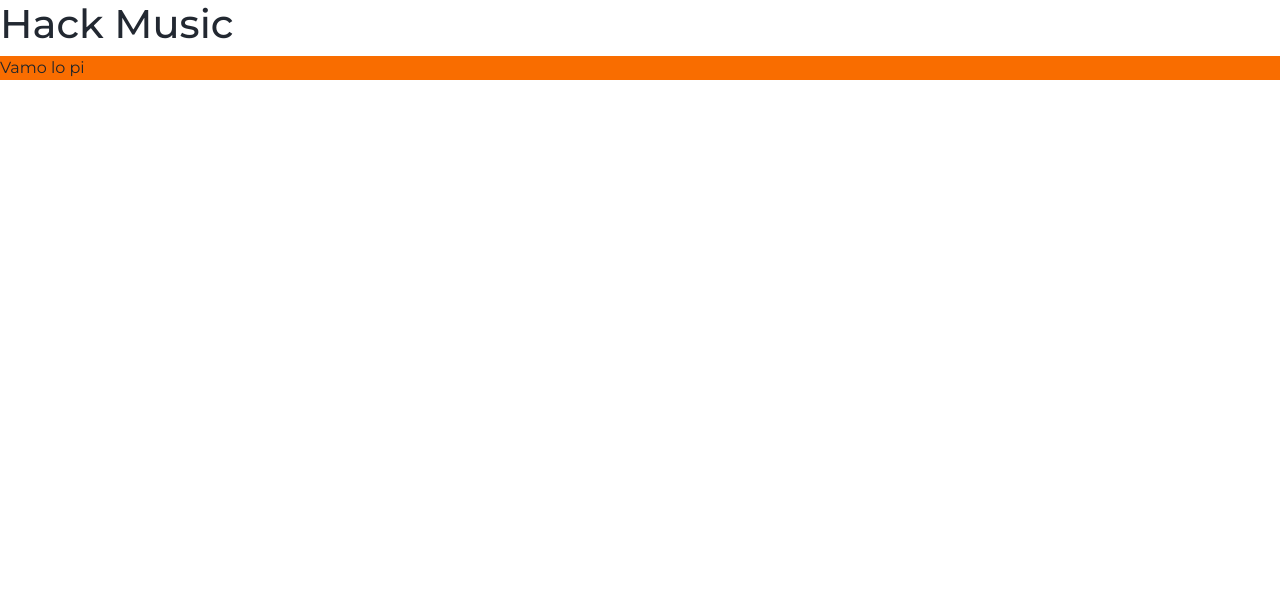
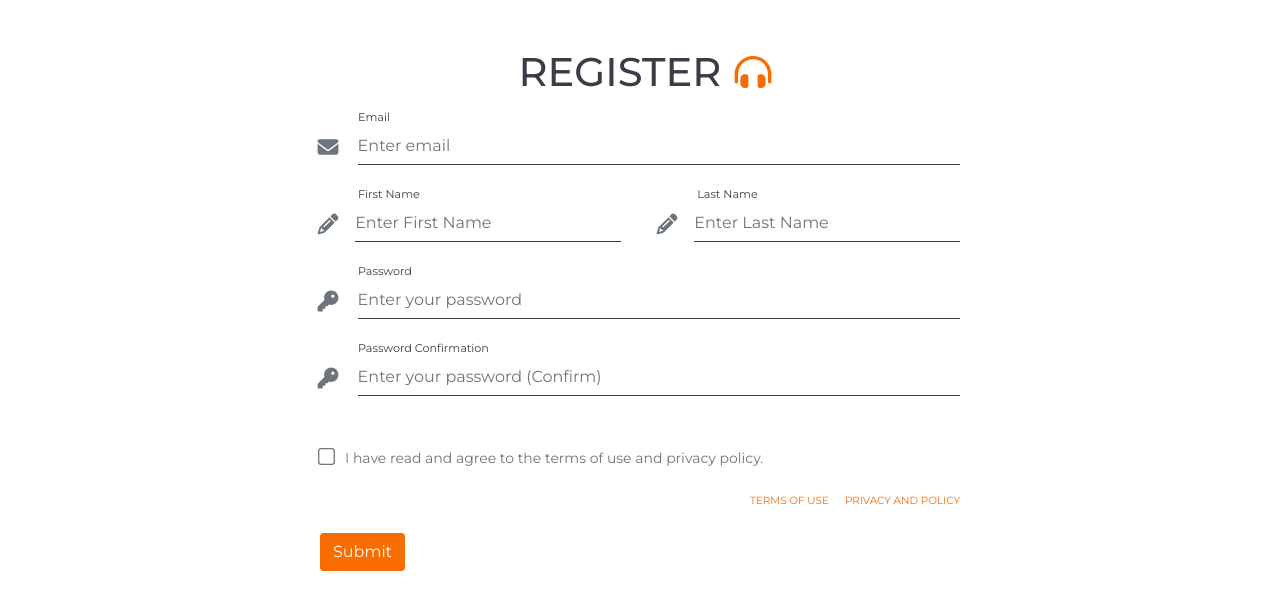
Before and after one commit to gabi-bm/hack-music-front, a React (Create React App) app: page /register in a window 1280 px wide. Shown: the top 610 px of the page. Built offline with nearby package versions, Linux system fonts and the light colour scheme.

Commit message:
Register and Login forms

```diff
--- a/package.json
+++ b/package.json
@@ -3,14 +3,19 @@
   "version": "0.1.0",
   "private": true,
   "dependencies": {
+    "@fortawesome/fontawesome-svg-core": "^6.1.1",
+    "@fortawesome/free-solid-svg-icons": "^6.1.1",
+    "@fortawesome/react-fontawesome": "^0.1.18",
     "@reduxjs/toolkit": "^1.8.2",
     "@testing-library/jest-dom": "^5.16.4",
     "@testing-library/react": "^13.3.0",
     "@testing-library/user-event": "^13.5.0",
+    "axios": "^0.27.2",
     "bootstrap": "^5.1.3",
     "react": "^18.2.0",
     "react-bootstrap": "^2.4.0",
     "react-dom": "^18.2.0",
+    "react-hook-form": "^7.32.2",
     "react-redux": "^8.0.2",
     "react-router-dom": "^6.3.0",
     "react-scripts": "5.0.1",
--- a/src/App.js
+++ b/src/App.js
@@ -1,11 +1,18 @@
 import "./App.css";
 import "bootstrap/dist/css/bootstrap.min.css";
+
+import Register from "./Pages/Register/Register";
+import Login from "./Pages/Login/Login";
+
+import { Routes, Route } from "react-router-dom";
 
 function App() {
   return (
     <div className="App">
-      <h1 className="tx-first-color">Hack Music</h1>
-      <p className="bg-third-color">Vamo lo pi</p>
+      <Routes>
+        <Route path="/register" element={<Register />}></Route>
+        <Route path="/login" element={<Login />}></Route>
+      </Routes>
     </div>
   );
 }
--- a/src/Pages/Login/Login.jsx
+++ b/src/Pages/Login/Login.jsx
@@ -1 +1,77 @@
 import "./Login.css";
+import { useForm } from "react-hook-form";
+
+import axios from "axios";
+import { Container, Form, Button } from "react-bootstrap";
+import { FontAwesomeIcon } from "@fortawesome/react-fontawesome";
+import { faEnvelope, faKey, faPlay } from "@fortawesome/free-solid-svg-icons";
+
+const Login = () => {
+  const {
+    register,
+    handleSubmit,
+    formState: { errors },
+  } = useForm();
+  const onSubmit = (data) => {
+    console.log(data);
+    axios.post(process.env.REACT_APP_SERVER_URL + "/tokens", data);
+  };
+  return (
+    <div>
+      {/* Nav */}
+      {/* Stringn en status order BACK */}
+      <Container className="mt-5 p-4" style={{ maxWidth: "472px" }}>
+        <Form onSubmit={handleSubmit(onSubmit)} className="border-bottom">
+          <div className="d-flex justify-content-center align-items-center">
+            <h1 className="me-3 tx-second-color">LOGIN</h1>
+            <FontAwesomeIcon
+              icon={faPlay}
+              className="mb-2"
+              style={{ transform: "scale(2.3)", color: "var(--third-color)" }}
+            />
+          </div>
+
+          <Form.Group className="mb-3">
+            <Form.Label className="tx-size-sm tx-second-color form-label">Email</Form.Label>
+            <div className="d-flex align-items-center">
+              <Form.Text className="form-icon-container">
+                <FontAwesomeIcon icon={faEnvelope} className="form-icon" />
+              </Form.Text>
+              <Form.Control
+                {...register("email")}
+                type="email"
+                placeholder="Enter email"
+                className="form-control ps-0"
+              />
+            </div>
+          </Form.Group>
+
+          <Form.Group className="mb-3">
+            <Form.Label className="tx-size-sm tx-second-color form-label">Password</Form.Label>
+            <div className="d-flex align-items-center">
+              <Form.Text className="form-icon-container">
+                <FontAwesomeIcon icon={faKey} className="form-icon" />
+              </Form.Text>
+              <Form.Control
+                {...register("password")}
+                type="password"
+                placeholder="Enter your password"
+                className="form-control ps-0"
+              />
+            </div>
+          </Form.Group>
+
+          <Button variant="custom" type="submit" className="bg-third-color custom-btn my-3">
+            Login
+          </Button>
+        </Form>
+        <div className="tx-third-color d-flex justify-content-start mt-3">
+          <span className="tx-size-sm me-3">CREATE ACCOUNT</span>
+          <span className="tx-size-sm">RESTORE PASSWORD</span>
+        </div>
+      </Container>
+    </div>
+  );
+};
+
+export default Login;
--- a/src/Pages/Register/Register.css
+++ b/src/Pages/Register/Register.css
@@ -0,0 +1,55 @@
+.form-group-half {
+  display: inline-block;
+  width: 47%;
+}
+
+@media only screen and (max-width: 785px) {
+  .form-group-half {
+    display: block;
+    width: 100%;
+  }
+}
+
+.form-label {
+  margin-left: 38px;
+  margin-bottom: 0;
+}
+
+.form-icon-container {
+  width: 40px;
+}
+
+.form-icon {
+  transform: scale(1.3);
+}
+
+.form-control {
+  border: none;
+  border-bottom: 1px solid var(--second-color);
+  border-radius: 0;
+}
+
+.form-control:focus {
+  box-shadow: none;
+  border-color: var(--third-color);
+}
+
+.form-check {
+  display: flex;
+  justify-content: center;
+  padding: 0;
+}
+
+.form-check-input {
+  margin: 0;
+}
+
+.custom-btn {
+  color: white;
+  background-color: var(--third-color)
+}
+
+.custom-btn:hover {
+  color: var(--third-color);
+  background-color: #ffcca6;
+}
--- a/src/Pages/Register/Register.jsx
+++ b/src/Pages/Register/Register.jsx
@@ -1 +1,136 @@
 import "./Register.css";
+import { useForm } from "react-hook-form";
+
+import axios from "axios";
+import { Container, Form, Button } from "react-bootstrap";
+import { FontAwesomeIcon } from "@fortawesome/react-fontawesome";
+import { faEnvelope, faPencil, faKey, faHeadphonesSimple } from "@fortawesome/free-solid-svg-icons";
+
+const Register = () => {
+  const {
+    register,
+    handleSubmit,
+    formState: { errors },
+  } = useForm();
+  const onSubmit = (data) => {
+    console.log(data);
+    axios.post(process.env.REACT_APP_SERVER_URL + "/users", data);
+  };
+
+  return (
+    <div>
+      {/* navbar solo con el logo */}
+      <Container className="mt-5" style={{ maxWidth: "760px" }}>
+        <div className="d-flex justify-content-center align-items-center">
+          <h1 className="me-4 tx-second-color">REGISTER</h1>
+          <FontAwesomeIcon
+            icon={faHeadphonesSimple}
+            className="mb-2"
+            style={{ transform: "scale(2.3)", color: "var(--third-color)" }}
+          />
+        </div>
+        <Form onSubmit={handleSubmit(onSubmit)} className="px-5">
+          <Form.Group className="mb-3">
+            <Form.Label className="tx-size-sm tx-second-color form-label">Email</Form.Label>
+            <div className="d-flex align-items-center">
+              <Form.Text className="form-icon-container">
+                <FontAwesomeIcon icon={faEnvelope} className="form-icon" />
+              </Form.Text>
+              <Form.Control
+                {...register("email")}
+                type="email"
+                placeholder="Enter email"
+                className="form-control ps-0"
+              />
+            </div>
+          </Form.Group>
+
+          <Form.Group className="mb-3 form-group-half">
+            <Form.Label className="tx-size-sm tx-second-color form-label">First Name</Form.Label>
+            <div className="d-flex align-items-center">
+              <Form.Text className="form-icon-container">
+                <FontAwesomeIcon icon={faPencil} className="form-icon" />
+              </Form.Text>
+              <Form.Control
+                {...register("firstName")}
+                type="text"
+                placeholder="Enter First Name"
+                className="form-control ps-0"
+              />
+            </div>
+          </Form.Group>
+
+          <Form.Group className="mb-3 form-group-half" style={{ float: "right" }}>
+            <Form.Label className="tx-size-sm tx-second-color form-label">Last Name</Form.Label>
+            <div className="d-flex align-items-center">
+              <Form.Text className="form-icon-container">
+                <FontAwesomeIcon icon={faPencil} className="form-icon" />
+              </Form.Text>
+              <Form.Control
+                {...register("lastName")}
+                type="text"
+                placeholder="Enter Last Name"
+                className="form-control ps-0"
+              />
+            </div>
+          </Form.Group>
+
+          <Form.Group className="mb-3">
+            <Form.Label className="tx-size-sm tx-second-color form-label">Password</Form.Label>
+            <div className="d-flex align-items-center">
+              <Form.Text className="form-icon-container">
+                <FontAwesomeIcon icon={faKey} className="form-icon" />
+              </Form.Text>
+              <Form.Control
+                {...register("password")}
+                type="password"
+                placeholder="Enter your password"
+                className="form-control ps-0"
+              />
+            </div>
+          </Form.Group>
+
+          <Form.Group className="mb-3">
+            <Form.Label className="tx-size-sm tx-second-color form-label">
+              Password Confirmation
+            </Form.Label>
+            <div className="d-flex align-items-center">
+              <Form.Text className="form-icon-container">
+                <FontAwesomeIcon icon={faKey} className="form-icon" />
+              </Form.Text>
+              <Form.Control
+                {...register("passwordConfirmation")}
+                type="password"
+                placeholder="Enter your password (Confirm)"
+                className="form-control ps-0"
+              />
+            </div>
+          </Form.Group>
+
+          <Form.Group className="mt-5">
+            <div className="d-flex align-items-center">
+              <input type="checkbox" className="flex-grow-2 form-icon"></input>
+              <Form.Text
+                className="tx-size-sm tx-second-color form-label flex-grow-2 "
+                style={{ marginLeft: "12px" }}
+              >
+                I have read and agree to the terms of use and privacy policy.
+              </Form.Text>
+            </div>
+          </Form.Group>
+
+          <div className="tx-third-color d-flex justify-content-end my-4">
+            <span className="tx-size-xs me-3">TERMS OF USE</span>
+            <span className="tx-size-xs">PRIVACY AND POLICY</span>
+          </div>
+
+          <Button variant="custom" type="submit" className="bg-third-color custom-btn">
+            Submit
+          </Button>
+        </Form>
+      </Container>
+    </div>
+  );
+};
+
+export default Register;
--- a/src/index.js
+++ b/src/index.js
@@ -1,14 +1,18 @@
-import React from 'react';
-import ReactDOM from 'react-dom/client';
-import './index.css';
-import App from './App';
-import reportWebVitals from './reportWebVitals';
+import React from "react";
+import ReactDOM from "react-dom/client";
+import "./index.css";
+import App from "./App";
+import reportWebVitals from "./reportWebVitals";
 
-const root = ReactDOM.createRoot(document.getElementById('root'));
+import { BrowserRouter } from "react-router-dom";
+
+const root = ReactDOM.createRoot(document.getElementById("root"));
 root.render(
   <React.StrictMode>
-    <App />
-  </React.StrictMode>
+    <BrowserRouter>
+      <App />
+    </BrowserRouter>
+  </React.StrictMode>,
 );
 
 // If you want to start measuring performance in your app, pass a function
```
Also changed, not shown: 1 other file (tests, documents, lock files or other folders).
